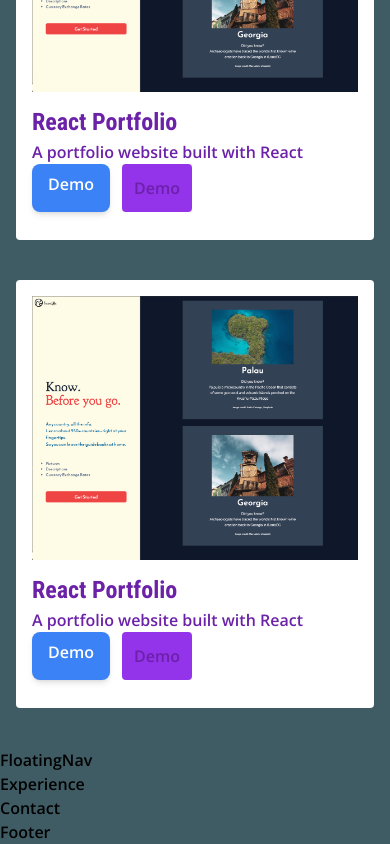
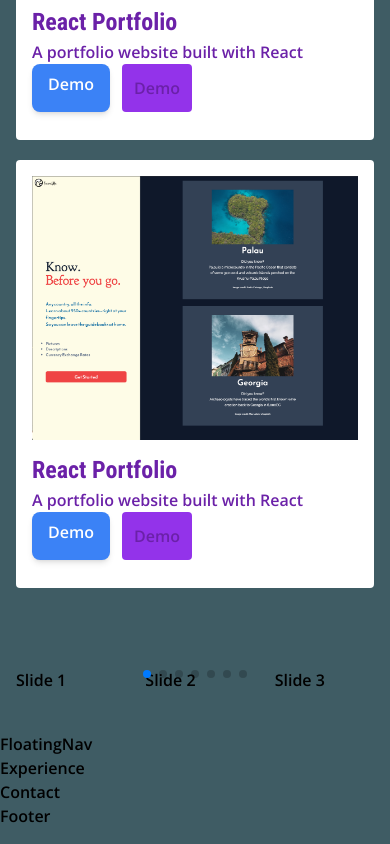
Before and after one commit to johnxlai/2023-portfolio, a React (Create React App) app: page / in a window 390 px wide. Shown: the part 4937-5781 px from the top of the page. Built offline with nearby package versions, Linux system fonts and the light colour scheme.

Commit message:
Add swiper

```diff
--- a/package.json
+++ b/package.json
@@ -11,6 +11,7 @@
     "react-dom": "^18.2.0",
     "react-icons": "^4.8.0",
     "react-scripts": "5.0.1",
+    "swiper": "^9.2.3",
     "web-vitals": "^2.1.4"
   },
   "scripts": {
--- a/src/App.js
+++ b/src/App.js
@@ -8,6 +8,7 @@ import Experience from './components/sections/Experience';
 import FloatingNav from './components/sections/FloatingNav';
 import Portfolio from './components/sections/portfolio/Portfolio';
 import Services from './components/sections/service/Services';
+import Skills from './components/sections/skills/Skills';
 
 function App() {
   return (
@@ -17,6 +18,7 @@ function App() {
       <About />
       <Services />
       <Portfolio />
+      <Skills />
       <FloatingNav />
       <Experience />
       <Contact />
--- a/src/components/sections/Skills.js
+++ /dev/null
@@ -1,7 +0,0 @@
-import React from 'react';
-
-const Skills = () => {
-  return <section id="skills">SKills</section>;
-};
-
-export default Skills;
--- a/src/components/sections/portfolio/Projects.js
+++ b/src/components/sections/portfolio/Projects.js
@@ -2,7 +2,7 @@ import Project from './Project';
 
 const Projects = ({ projects }) => {
   return (
-    <div className="portfolio-projects grid md:grid-cols-2 lg:grid-cols-3 gap-10 items-start">
+    <div className="portfolio-projects grid md:grid-cols-2 lg:grid-cols-3 gap-5 md:gap-10 items-start">
       {projects.map((project) => (
         <Project key={project.id} project={project} />
       ))}
--- /dev/null
+++ b/src/components/sections/skills/Skills.js
@@ -0,0 +1,40 @@
+import React, { useRef, useState } from 'react';
+// Import Swiper React components
+import { Swiper, SwiperSlide } from 'swiper/react';
+// Import Swiper styles
+import 'swiper/css';
+import 'swiper/css/free-mode';
+import 'swiper/css/pagination';
+
+// import required modules
+import { FreeMode, Pagination } from 'swiper';
+
+const Skills = () => {
+  return (
+    <section id="skills" className="py-10 px-4">
+      <div className="container mx-auto"></div>
+
+      <Swiper
+        slidesPerView={3}
+        spaceBetween={30}
+        freeMode={true}
+        pagination={{
+          clickable: true,
+        }}
+        modules={[FreeMode, Pagination]}
+        className="mySwiper">
+        <SwiperSlide>Slide 1</SwiperSlide>
+        <SwiperSlide>Slide 2</SwiperSlide>
+        <SwiperSlide>Slide 3</SwiperSlide>
+        <SwiperSlide>Slide 4</SwiperSlide>
+        <SwiperSlide>Slide 5</SwiperSlide>
+        <SwiperSlide>Slide 6</SwiperSlide>
+        <SwiperSlide>Slide 7</SwiperSlide>
+        <SwiperSlide>Slide 8</SwiperSlide>
+        <SwiperSlide>Slide 9</SwiperSlide>
+      </Swiper>
+    </section>
+  );
+};
+
+export default Skills;
--- /dev/null
+++ b/src/components/sections/skills/skillsData.js
@@ -0,0 +1,8 @@
+const skillsData = [
+  { id: 1, title: 'HTML', level: 90 },
+  { id: 2, title: 'CSS', level: 90 },
+  { id: 3, title: 'JavaScript', level: 90 },
+  { id: 4, title: 'React', level: 90 },
+];
+
+export default skillsData;
```
Also changed, not shown: 1 other file (tests, documents, lock files or other folders).
